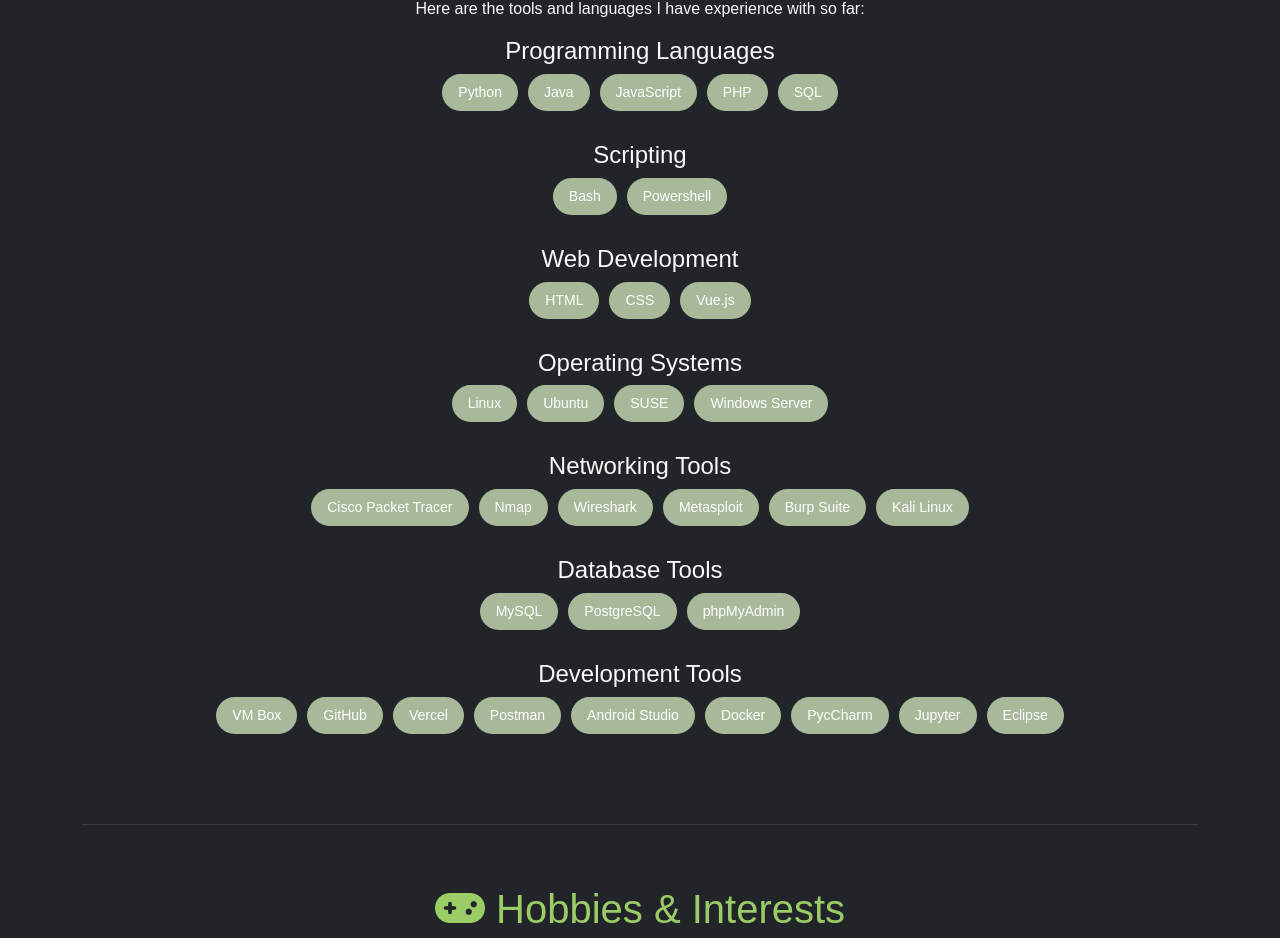
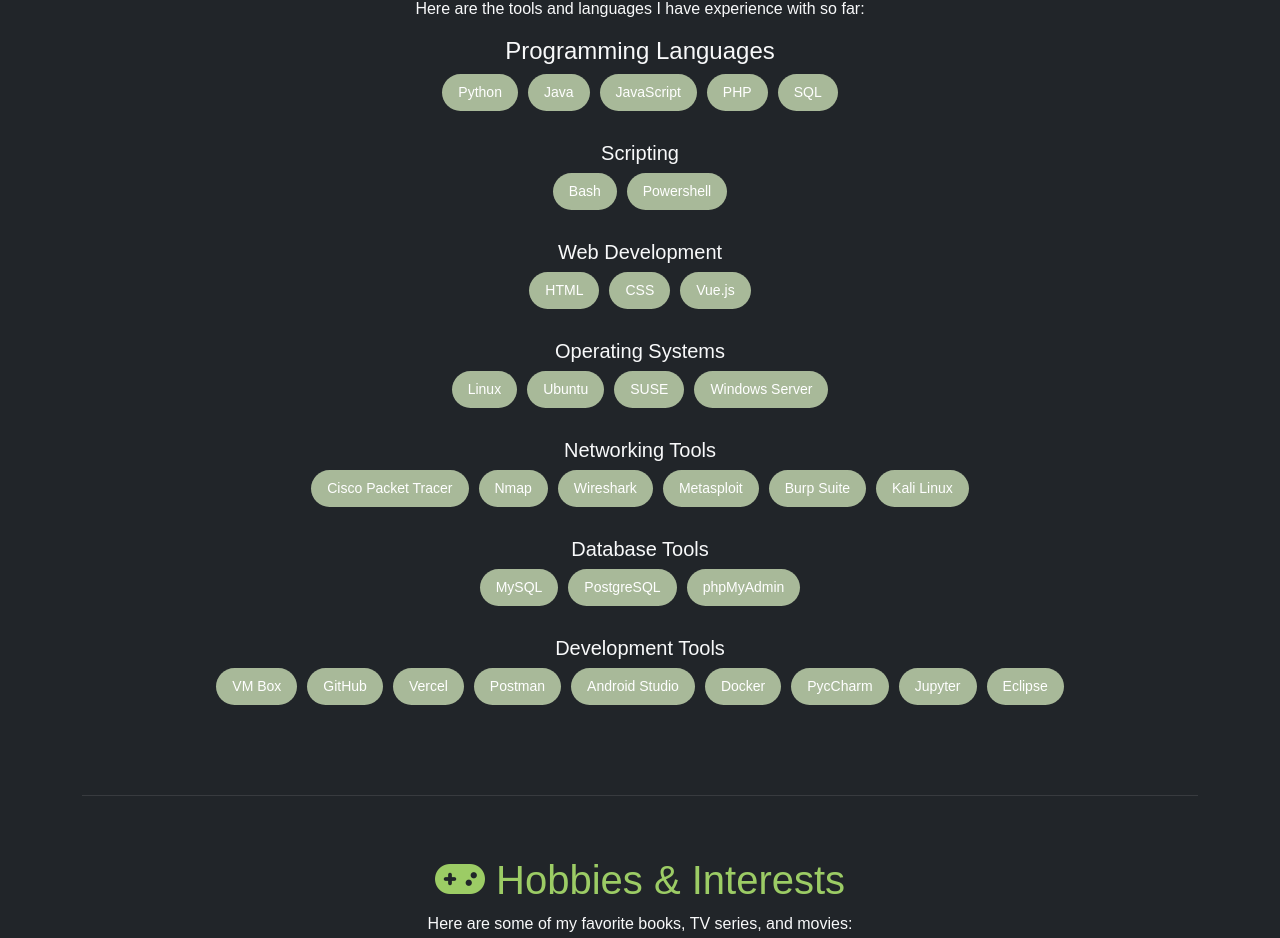
Before and after one commit to kporoceo/personal-website-finals, a Vue app in the folder vue-project/: page / in a window 1280 px wide. Shown: the part 1255-2193 px from the top of the page. Built offline with nearby package versions, Linux system fonts and the light colour scheme; no server answers; the database is empty.

Commit message:
header resize

```diff
--- a/vue-project/src/components/Experience.vue
+++ b/vue-project/src/components/Experience.vue
@@ -18,7 +18,7 @@
 
 
  <div class="category">
-        <h4>Scripting</h4>
+        <h5>Scripting</h5>
         <div class="skills">
           <span class="skill">Bash</span>
           <span class="skill">Powershell</span>
@@ -27,7 +27,7 @@
 
       <!-- Web Development -->
       <div class="category">
-        <h4>Web Development</h4>
+        <h5>Web Development</h5>
         <div class="skills">
           <span class="skill">HTML</span>
           <span class="skill">CSS</span>
@@ -37,7 +37,7 @@
 
       <!-- Operating Systems -->
       <div class="category">
-        <h4>Operating Systems</h4>
+        <h5>Operating Systems</h5>
         <div class="skills">
           <span class="skill">Linux</span>
           <span class="skill">Ubuntu</span>
@@ -48,7 +48,7 @@
 
       <!-- Networking Tools -->
       <div class="category">
-        <h4>Networking Tools</h4>
+        <h5>Networking Tools</h5>
         <div class="skills">
           <span class="skill">Cisco Packet Tracer</span>
           <span class="skill">Nmap</span>
@@ -61,7 +61,7 @@
 
       <!-- Database Tools -->
       <div class="category">
-        <h4>Database Tools</h4>
+        <h5>Database Tools</h5>
         <div class="skills">
           <span class="skill">MySQL</span>
           <span class="skill">PostgreSQL</span>
@@ -71,7 +71,7 @@
 
       <!-- Development Tools -->
       <div class="category">
-        <h4>Development Tools</h4>
+        <h5>Development Tools</h5>
         <div class="skills">
           <span class="skill">VM Box</span>
           <span class="skill">GitHub</span>
```
